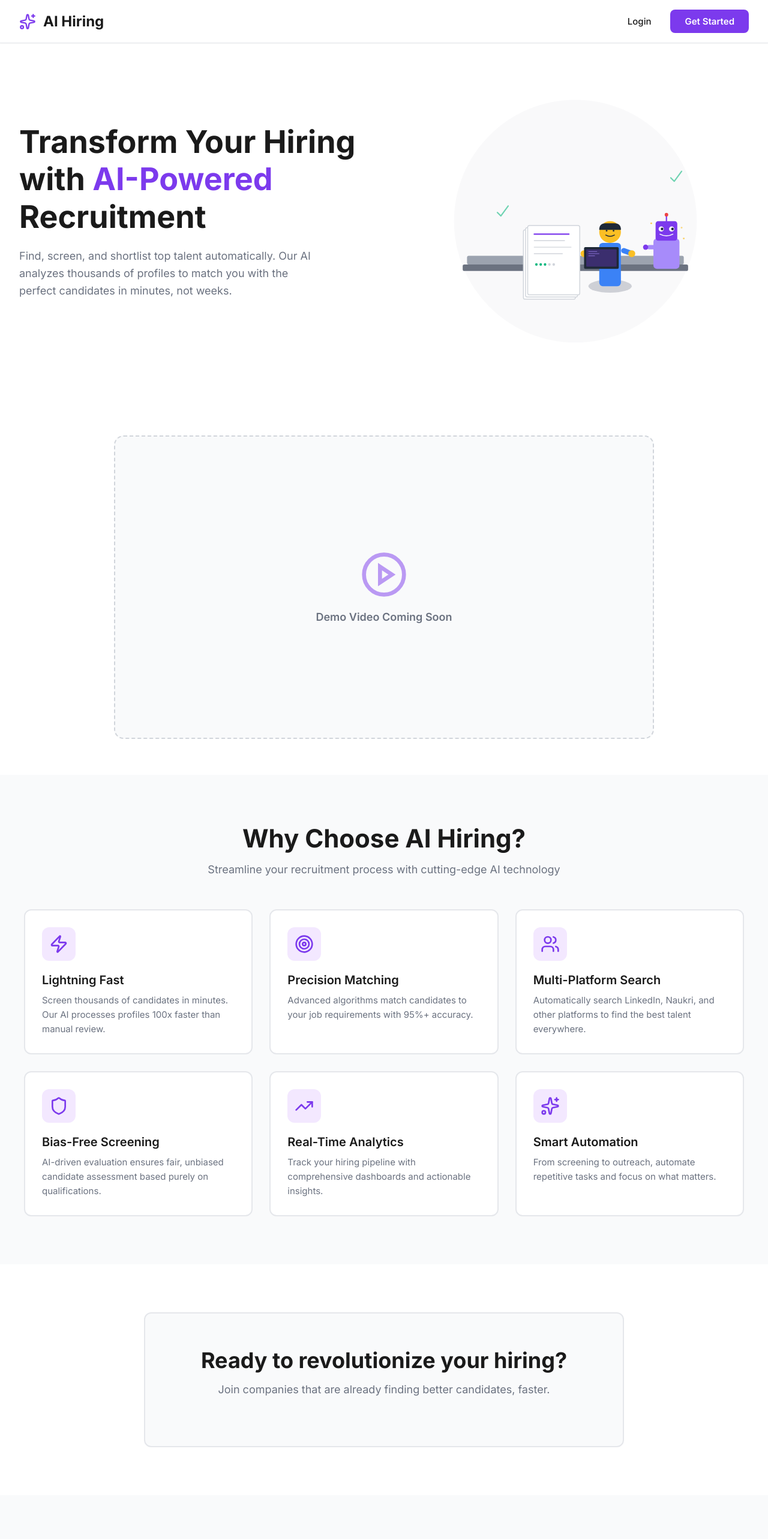
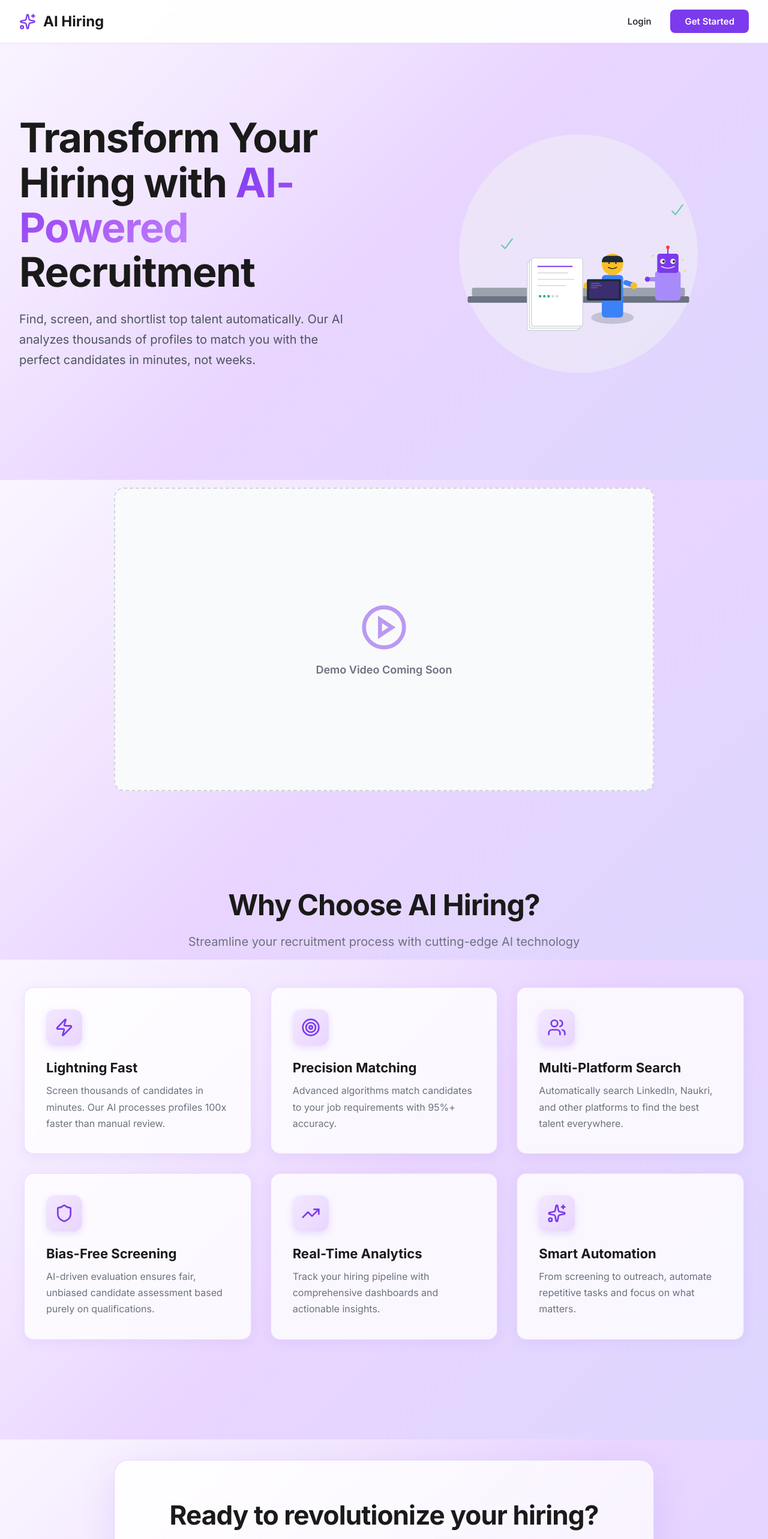
Before and after one commit to Shreyadungrakoti/ai-hiring-ui, a React (Vite) app: page / in a window 1280 px wide. Shown: the top 2566 px of the page at 60% size. Built offline with nearby package versions, Linux system fonts and the light colour scheme; no server answers.

Commit message:
Redesign landing page with modern Canva-inspired style and purple gradients

```diff
--- a/src/App.css
+++ b/src/App.css
@@ -1417,7 +1417,8 @@ html[data-theme="light"] .d2ChartBar{
 
 .landingPage {
   min-height: 100vh;
-  background: #ffffff;
+  background: linear-gradient(135deg, #faf5ff 0%, #f3e8ff 25%, #e9d5ff 50%, #ddd6fe 100%);
+  background-attachment: fixed;
   color: #1a1a1a;
 }
 
@@ -1426,9 +1427,10 @@ html[data-theme="light"] .d2ChartBar{
   position: sticky;
   top: 0;
   z-index: 50;
-  background: #ffffff;
-  border-bottom: 1px solid #e5e7eb;
-  box-shadow: 0 1px 2px rgba(0, 0, 0, 0.05);
+  background: rgba(255, 255, 255, 0.95);
+  backdrop-filter: blur(10px);
+  border-bottom: 1px solid rgba(124, 58, 237, 0.1);
+  box-shadow: 0 1px 3px rgba(124, 58, 237, 0.05);
 }
 
 .landingNavContent {
@@ -1698,13 +1700,13 @@ html[data-theme="light"] .d2ChartBar{
 .landingHero {
   max-width: 1280px;
   margin: 0 auto;
-  padding: 80px 32px;
+  padding: 120px 32px 100px;
 }
 
 .landingHeroContent {
   display: grid;
   grid-template-columns: 1fr 1fr;
-  gap: 60px;
+  gap: 80px;
   align-items: center;
 }
 
@@ -1719,23 +1721,28 @@ html[data-theme="light"] .d2ChartBar{
 }
 
 .landingHeroTitle {
-  font-size: 52px;
-  font-weight: 700;
-  line-height: 1.2;
-  margin: 0 0 20px 0;
+  font-size: 68px;
+  font-weight: 800;
+  line-height: 1.1;
+  margin: 0 0 24px 0;
   color: #1a1a1a;
+  letter-spacing: -0.02em;
 }
 
 .landingGradientText {
-  color: #7c3aed;
+  background: linear-gradient(135deg, #7c3aed 0%, #a855f7 50%, #c084fc 100%);
+  -webkit-background-clip: text;
+  -webkit-text-fill-color: transparent;
+  background-clip: text;
 }
 
 .landingHeroSubtitle {
-  font-size: 18px;
-  line-height: 1.6;
-  color: #6b7280;
-  margin: 0 0 32px 0;
-  max-width: 500px;
+  font-size: 20px;
+  line-height: 1.7;
+  color: #4b5563;
+  margin: 0 0 36px 0;
+  max-width: 540px;
+  font-weight: 400;
 }
 
 .landingHeroCTA {
@@ -1746,26 +1753,28 @@ html[data-theme="light"] .d2ChartBar{
 }
 
 .btnLarge {
-  padding: 14px 28px;
-  font-size: 16px;
+  padding: 16px 32px;
+  font-size: 17px;
   font-weight: 600;
   display: flex;
   align-items: center;
-  gap: 8px;
-  border-radius: 8px;
+  gap: 10px;
+  border-radius: 12px;
   cursor: pointer;
-  transition: all 0.2s;
+  transition: all 0.3s cubic-bezier(0.4, 0, 0.2, 1);
+  box-shadow: 0 4px 12px rgba(124, 58, 237, 0.15);
 }
 
 .btnLarge.btnPrimary {
-  background: #7c3aed !important;
+  background: linear-gradient(135deg, #7c3aed 0%, #a855f7 100%) !important;
   color: #ffffff !important;
   border: none !important;
 }
 
 .btnLarge.btnPrimary:hover {
-  background: #6d28d9 !important;
-  transform: translateY(-1px) !important;
+  background: linear-gradient(135deg, #6d28d9 0%, #9333ea 100%) !important;
+  transform: translateY(-2px) scale(1.02) !important;
+  box-shadow: 0 8px 20px rgba(124, 58, 237, 0.25);
 }
 
 .btnLarge:not(.btnPrimary) {
@@ -1824,8 +1833,8 @@ html[data-theme="light"] .d2ChartBar{
 .landingFeatures {
   max-width: 1280px;
   margin: 0 auto;
-  padding: 80px 32px;
-  background: #f9fafb;
+  padding: 100px 32px;
+  background: transparent;
 }
 
 .landingFeaturesContent {
@@ -1835,64 +1844,70 @@ html[data-theme="light"] .d2ChartBar{
 
 .landingSectionHeader {
   text-align: center;
-  margin-bottom: 56px;
+  margin-bottom: 64px;
 }
 
 .landingSectionTitle {
-  font-size: 42px;
-  font-weight: 700;
-  margin: 0 0 16px 0;
+  font-size: 48px;
+  font-weight: 800;
+  margin: 0 0 20px 0;
   color: #1a1a1a;
+  letter-spacing: -0.02em;
 }
 
 .landingSectionSubtitle {
-  font-size: 18px;
+  font-size: 20px;
   color: #6b7280;
   margin: 0;
+  font-weight: 400;
 }
 
 .landingFeaturesGrid {
   display: grid;
   grid-template-columns: repeat(3, 1fr);
-  gap: 28px;
+  gap: 32px;
 }
 
 .landingFeatureCard {
-  background: #ffffff !important;
-  border: 2px solid #e5e7eb !important;
-  border-radius: 12px !important;
-  padding: 28px !important;
-  transition: all 0.3s ease !important;
+  background: rgba(255, 255, 255, 0.8) !important;
+  backdrop-filter: blur(10px);
+  border: 1px solid rgba(124, 58, 237, 0.15) !important;
+  border-radius: 16px !important;
+  padding: 36px !important;
+  transition: all 0.4s cubic-bezier(0.4, 0, 0.2, 1) !important;
+  box-shadow: 0 4px 20px rgba(124, 58, 237, 0.08);
 }
 
 .landingFeatureCard:hover {
-  border-color: #7c3aed !important;
-  box-shadow: 0 4px 12px rgba(124, 58, 237, 0.1) !important;
-  transform: translateY(-2px) !important;
+  transform: translateY(-8px) !important;
+  border-color: rgba(124, 58, 237, 0.4) !important;
+  box-shadow: 0 12px 40px rgba(124, 58, 237, 0.15) !important;
+  background: rgba(255, 255, 255, 0.95) !important;
 }
 
 .landingFeatureIcon {
-  width: 56px;
-  height: 56px;
-  border-radius: 12px;
-  background: #f3e8ff;
+  width: 60px;
+  height: 60px;
+  border-radius: 14px;
+  background: linear-gradient(135deg, #f3e8ff 0%, #e9d5ff 100%);
   display: flex;
   align-items: center;
   justify-content: center;
-  margin-bottom: 20px;
+  margin-bottom: 24px;
   color: #7c3aed;
+  box-shadow: 0 4px 12px rgba(124, 58, 237, 0.15);
 }
 
 .landingFeatureTitle {
-  font-size: 20px;
-  font-weight: 600;
-  margin: 0 0 10px 0;
+  font-size: 22px;
+  font-weight: 700;
+  margin: 0 0 12px 0;
   color: #1a1a1a;
 }
 
 .landingFeatureText {
-  font-size: 15px;
-  line-height: 1.6;
+  font-size: 16px;
+  line-height: 1.7;
   color: #6b7280;
   margin: 0;
 }
@@ -1901,38 +1916,42 @@ html[data-theme="light"] .d2ChartBar{
 .landingCTA {
   max-width: 1280px;
   margin: 0 auto;
-  padding: 80px 32px;
+  padding: 100px 32px;
 }
 
 .landingCTAContent {
-  max-width: 800px;
+  max-width: 900px;
   margin: 0 auto;
   text-align: center;
-  background: #f9fafb !important;
-  border: 2px solid #e5e7eb !important;
-  border-radius: 12px !important;
-  padding: 56px 48px !important;
+  background: linear-gradient(135deg, rgba(255, 255, 255, 0.9) 0%, rgba(255, 255, 255, 0.7) 100%) !important;
+  backdrop-filter: blur(20px);
+  border: 1px solid rgba(124, 58, 237, 0.2) !important;
+  border-radius: 24px !important;
+  padding: 64px 48px !important;
+  box-shadow: 0 20px 60px rgba(124, 58, 237, 0.12);
 }
 
 .landingCTATitle {
-  font-size: 36px;
-  font-weight: 700;
-  margin: 0 0 16px 0;
+  font-size: 44px;
+  font-weight: 800;
+  margin: 0 0 20px 0;
   color: #1a1a1a;
+  letter-spacing: -0.02em;
 }
 
 .landingCTASubtitle {
-  font-size: 18px;
+  font-size: 20px;
   color: #6b7280;
-  margin: 0 0 28px 0;
+  margin: 0 0 36px 0;
+  font-weight: 400;
 }
 
 /* Contact Us Section */
 .landingContact {
   max-width: 1280px;
   margin: 0 auto;
-  padding: 80px 32px;
-  background: #f9fafb;
+  padding: 100px 32px;
+  background: transparent;
 }
 
 .landingContactContent {
@@ -1941,38 +1960,42 @@ html[data-theme="light"] .d2ChartBar{
 }
 
 .landingContactForm {
-  background: #ffffff !important;
-  border: 2px solid #e5e7eb !important;
-  border-radius: 12px !important;
-  padding: 40px !important;
+  background: rgba(255, 255, 255, 0.8) !important;
+  backdrop-filter: blur(10px);
+  border: 1px solid rgba(124, 58, 237, 0.15) !important;
+  border-radius: 16px !important;
+  padding: 48px !important;
   margin-top: 40px !important;
+  box-shadow: 0 8px 32px rgba(124, 58, 237, 0.1);
 }
 
 .landingContactForm form {
   display: flex;
   flex-direction: column;
-  gap: 20px;
+  gap: 24px;
 }
 
 .landingContactForm .btn {
-  background: #7c3aed !important;
+  background: linear-gradient(135deg, #7c3aed 0%, #a855f7 100%) !important;
   color: #ffffff !important;
   border: none !important;
-  padding: 14px 28px !important;
-  font-size: 16px !important;
+  padding: 16px 32px !important;
+  font-size: 17px !important;
   font-weight: 600 !important;
-  border-radius: 8px !important;
+  border-radius: 12px !important;
   cursor: pointer !important;
-  transition: all 0.2s !important;
+  transition: all 0.3s cubic-bezier(0.4, 0, 0.2, 1) !important;
   display: flex !important;
   align-items: center !important;
   justify-content: center !important;
-  gap: 8px !important;
+  gap: 10px !important;
+  box-shadow: 0 4px 12px rgba(124, 58, 237, 0.15);
 }
 
 .landingContactForm .btn:hover:not(:disabled) {
-  background: #6d28d9 !important;
-  transform: translateY(-1px) !important;
+  background: linear-gradient(135deg, #6d28d9 0%, #9333ea 100%) !important;
+  transform: translateY(-2px) scale(1.02) !important;
+  box-shadow: 0 8px 20px rgba(124, 58, 237, 0.25);
 }
 
 .landingContactForm .btn:disabled {
@@ -2000,15 +2023,15 @@ html[data-theme="light"] .d2ChartBar{
 
 .landingContactForm .input,
 .landingContactForm .textarea {
-  border: 2px solid #d1d5db !important;
-  background: #ffffff !important;
+  border: 2px solid rgba(124, 58, 237, 0.15) !important;
+  background: rgba(255, 255, 255, 0.9) !important;
   color: #1a1a1a !important;
-  padding: 12px 16px !important;
-  border-radius: 8px !important;
-  font-size: 15px !important;
+  padding: 14px 18px !important;
+  border-radius: 10px !important;
+  font-size: 16px !important;
   font-family: inherit !important;
   width: 100% !important;
-  transition: all 0.2s !important;
+  transition: all 0.3s !important;
 }
 
 .landingContactForm .input::placeholder,
@@ -2020,12 +2043,13 @@ html[data-theme="light"] .d2ChartBar{
 .landingContactForm .textarea:focus {
   outline: none !important;
   border-color: #7c3aed !important;
-  box-shadow: 0 0 0 4px rgba(124, 58, 237, 0.1) !important;
+  box-shadow: 0 0 0 4px rgba(124, 58, 237, 0.15) !important;
+  background: rgba(255, 255, 255, 1) !important;
 }
 
 .landingContactForm .textarea {
   resize: vertical !important;
-  min-height: 120px !important;
+  min-height: 140px !important;
 }
 
 .landingFormSuccess {
@@ -2060,9 +2084,10 @@ html[data-theme="light"] .d2ChartBar{
 
 /* Footer */
 .landingFooter {
-  border-top: 1px solid #e5e7eb;
-  padding: 32px;
-  background: #ffffff;
+  border-top: 1px solid rgba(124, 58, 237, 0.1);
+  padding: 40px 32px;
+  background: rgba(255, 255, 255, 0.7);
+  backdrop-filter: blur(10px);
 }
 
 .landingFooterContent {
```
